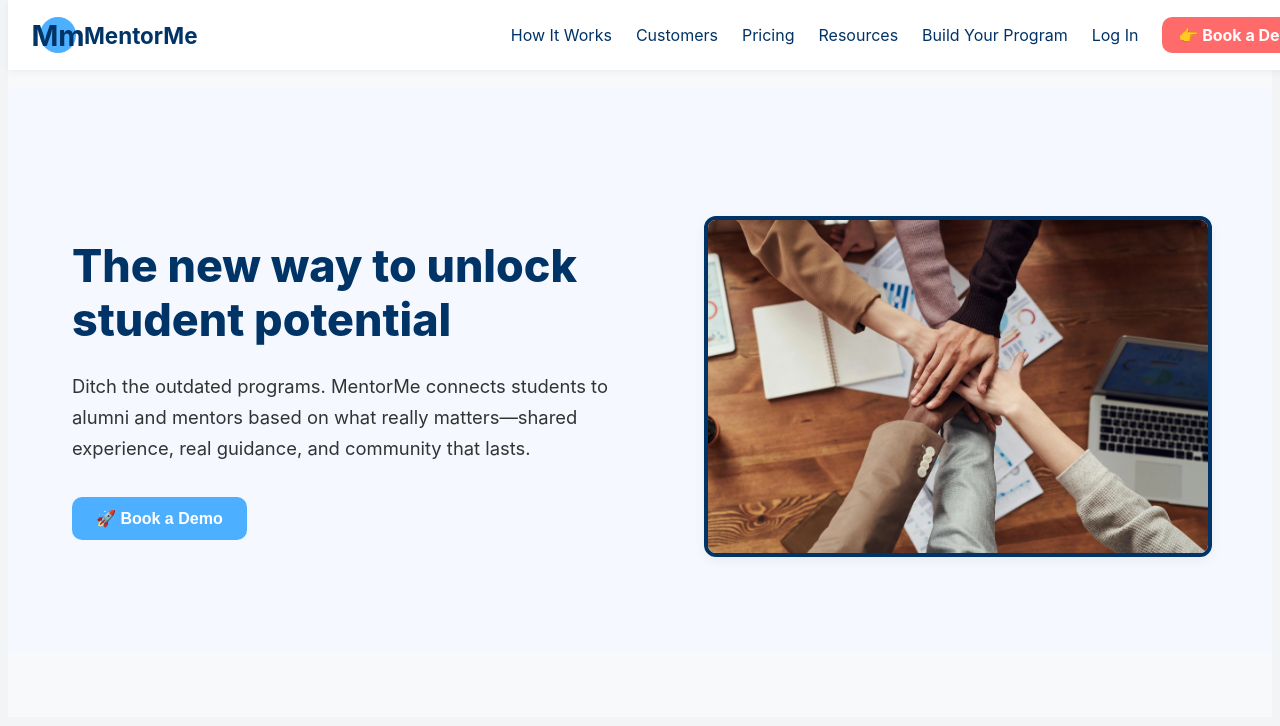
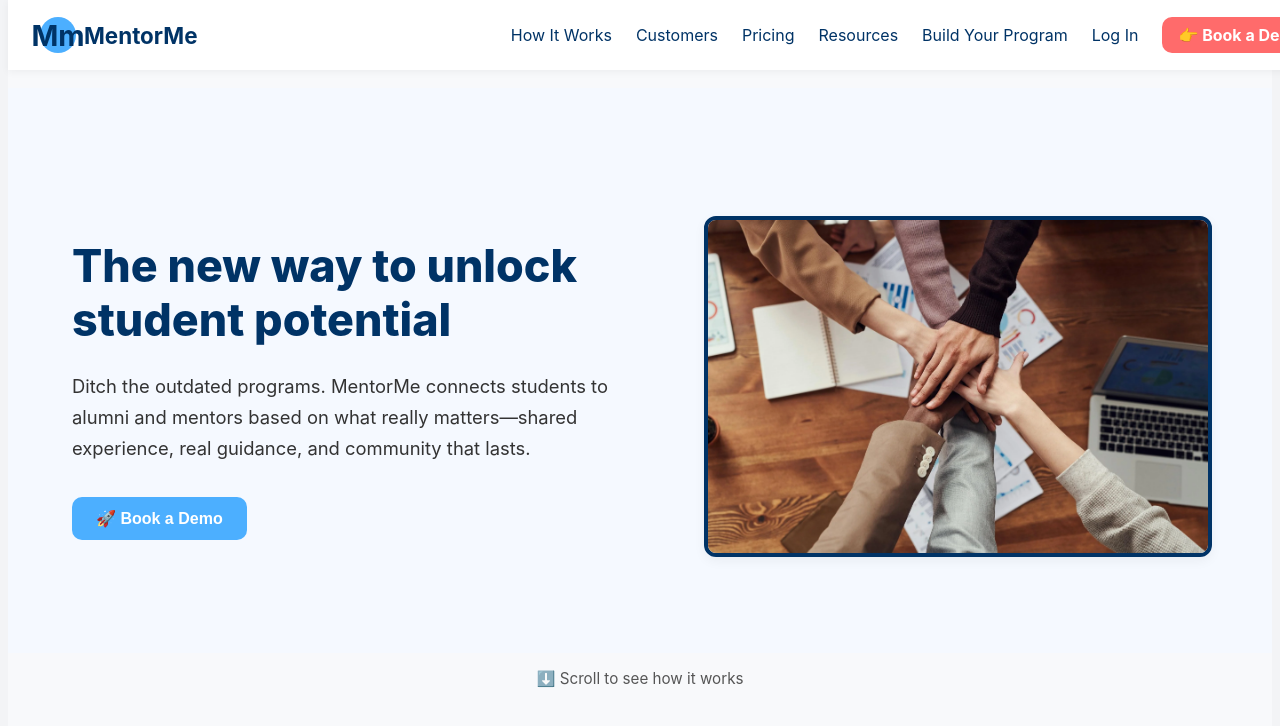
Before and after one commit to Rfitzgerald-svg/mentorme-frontend-, a React (Create React App) app: page /#/ in a window 1280 px wide. Shown: the top 726 px of the page. Built offline with nearby package versions, Linux system fonts and the light colour scheme.

Commit message:
Build: Replace hero layout with Mentorloop-style structure and MentorMe visual branding

```diff
--- a/src/routes/Landing.jsx
+++ b/src/routes/Landing.jsx
@@ -29,6 +29,11 @@ export default function Landing() {
             />
           </div>
         </section>
+
+        {/* SCROLL CUE */}
+        <div className="scroll-cue">⬇️ Scroll to see how it works</div>
+
+        {/* Add your other sections below this, unchanged */}
       </div>
     </>
   );
```
